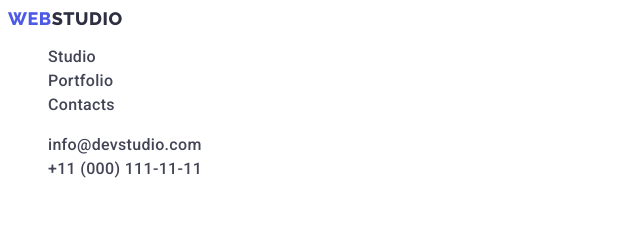
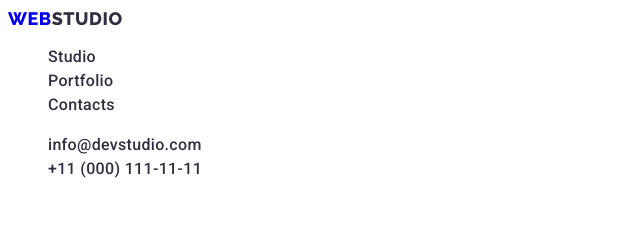
Before and after one commit to caguda/goit-markup-hw-02, a plain HTML site: page index.html in a window 1280 px wide. Shown: the top 225 px of the page, 0-640 px from the left. Drawn offline with Linux system fonts and the light colour scheme.

Commit message:
Update styles.css

```diff
--- a/css/styles.css
+++ b/css/styles.css
@@ -32,8 +32,7 @@ body {
 
 .link {
   text-decoration: none;
-  color: #4d5ae5;
-
+  /* color: #4d5ae5; */
 }
 .list {
   list-style: none;
@@ -81,7 +80,8 @@ address {
   font-size: 16px;
   line-height: 1.5;
   letter-spacing: 0.02em;
-  color: #434455;
+  /* color: #434455;  */
+  color: #2e2f42;
 }
 
 /* first section */
```
